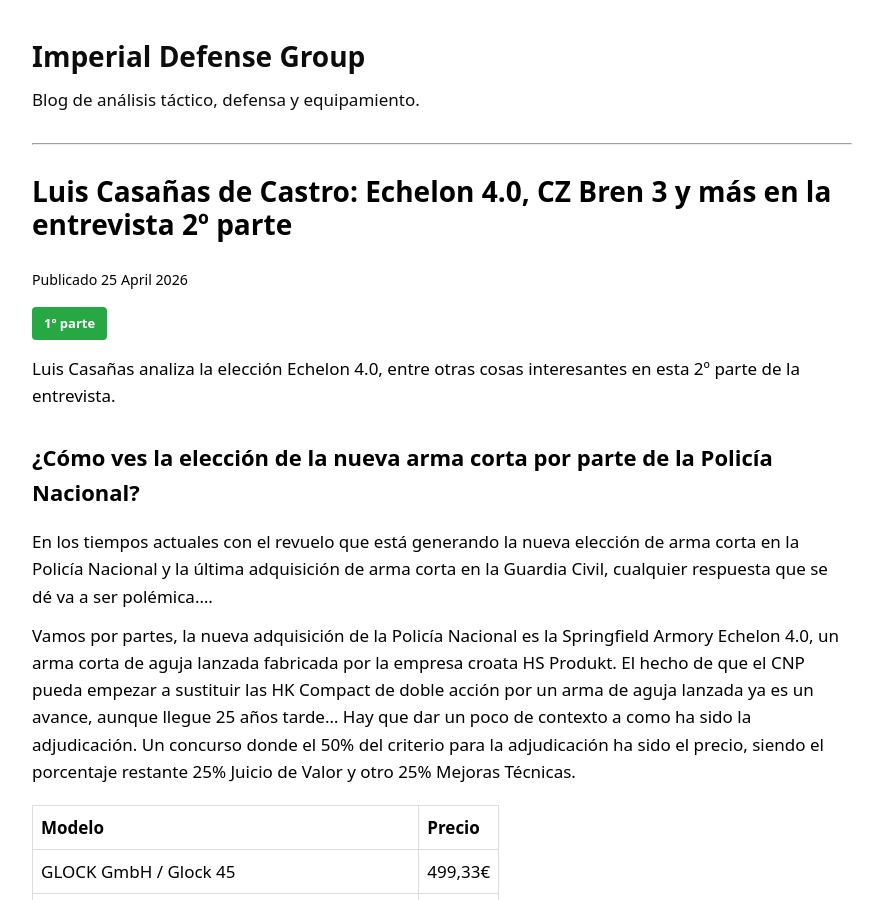
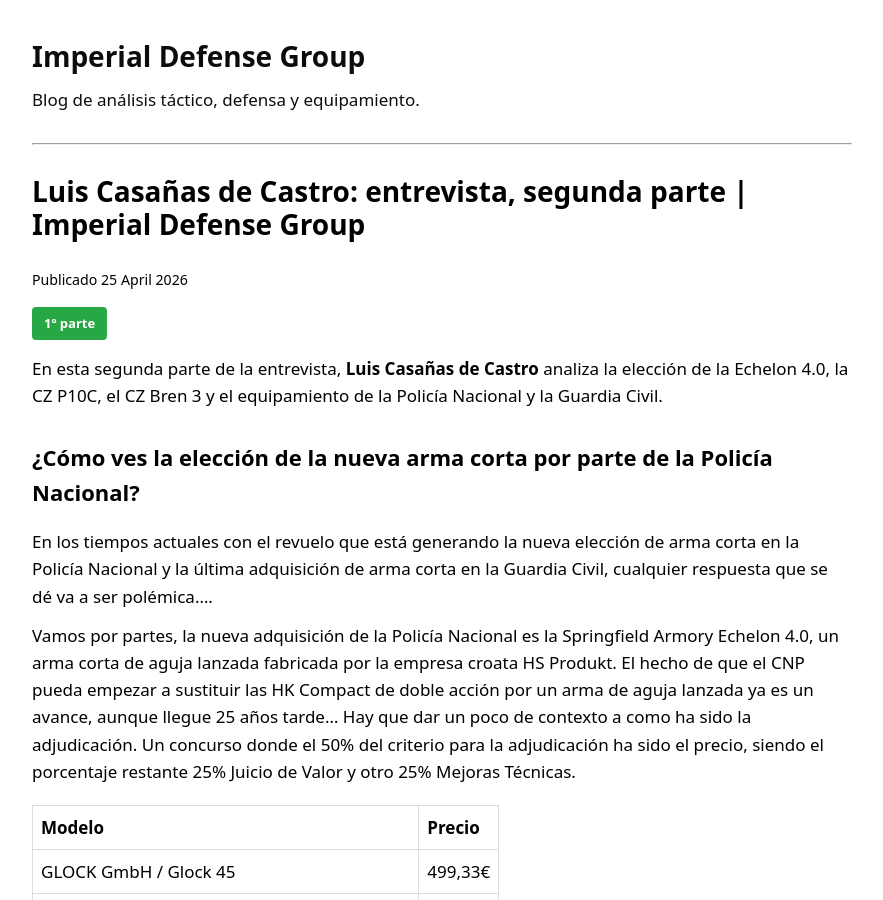
Before and after one commit to imperialdefensegroup/articulos, a Jekyll site: the page built from _posts/2026-04-25-entrevista-luis-casanas-de-castro-parte-2.md, in a window 1280 px wide and 900 px high. Shown: the whole window, without its empty margins (198-1081 px from the left). Built offline with Jekyll 4.4.1, drawn with Linux system fonts in a browser that asks for light colours.

Commit message:
Mejorar título, descripción y canonical de la segunda entrevista

```diff
--- a/_posts/2026-04-25-entrevista-luis-casanas-de-castro-parte-2.md
+++ b/_posts/2026-04-25-entrevista-luis-casanas-de-castro-parte-2.md
@@ -1,6 +1,8 @@
 ---
 layout: post
-title: "Luis Casañas de Castro: Echelon 4.0, CZ Bren 3 y más en la entrevista 2º parte"
+title: "Luis Casañas de Castro: entrevista, segunda parte | Imperial Defense Group"
+description: "Segunda parte de la entrevista a Luis Casañas de Castro sobre la Echelon 4.0, CZ P10C, CZ Bren 3 y el equipamiento de Policía Nacional y Guardia Civil."
+canonical: "https://imperialdefensegroup.github.io/articulos/entrevista-luis-casanas-parte-2/"
 date: 2026-04-25
 permalink: /entrevista-luis-casanas-parte-2/
 image: /assets/img/cz-p10c-upgrades.jpg
@@ -12,7 +14,7 @@ image: /assets/img/cz-p10c-upgrades.jpg
   </a>
 </p>
 
-Luis Casañas analiza la elección Echelon 4.0, entre otras cosas interesantes en esta 2º parte de la entrevista.
+En esta segunda parte de la entrevista, **Luis Casañas de Castro** analiza la elección de la Echelon 4.0, la CZ P10C, el CZ Bren 3 y el equipamiento de la Policía Nacional y la Guardia Civil.
 
 ## ¿Cómo ves la elección de la nueva arma corta por parte de la Policía Nacional?
 En los tiempos actuales con el revuelo que está generando la nueva elección de arma corta en la Policía Nacional y la última adquisición de arma corta en la Guardia Civil, cualquier respuesta que se dé va a ser polémica….
```
